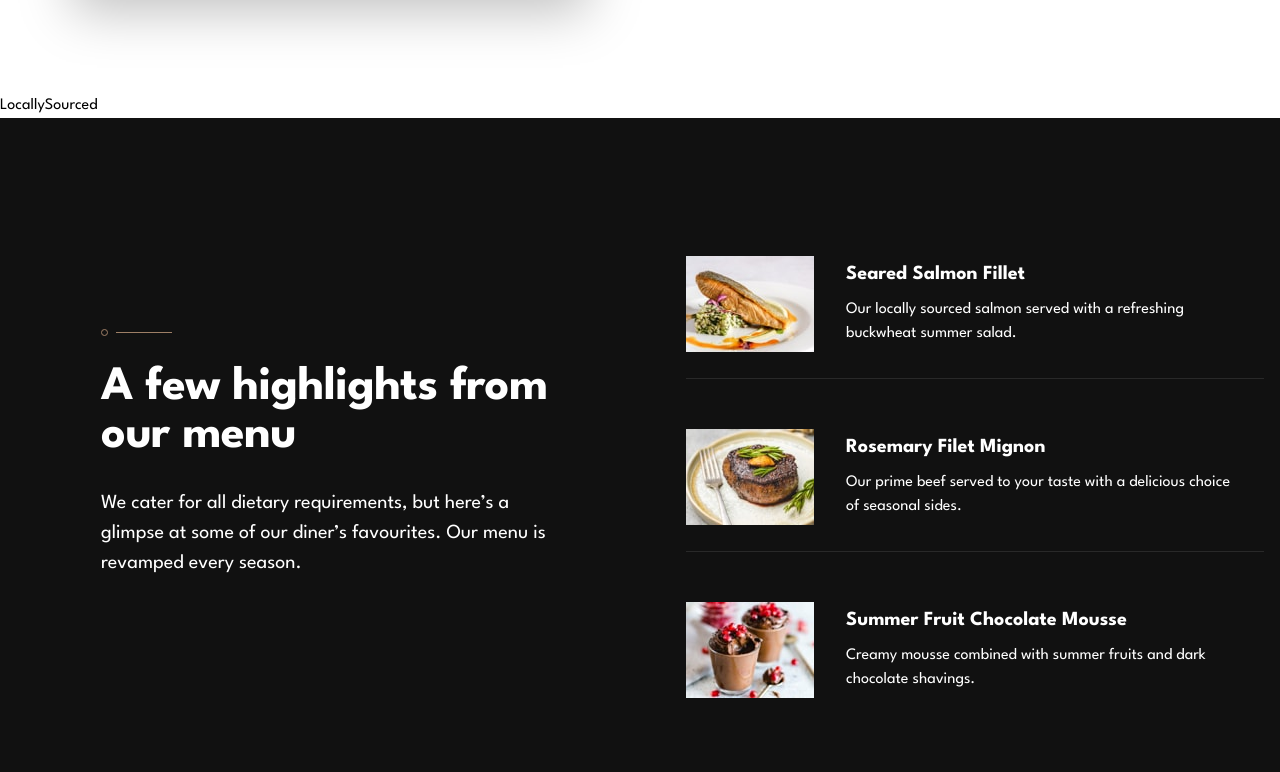
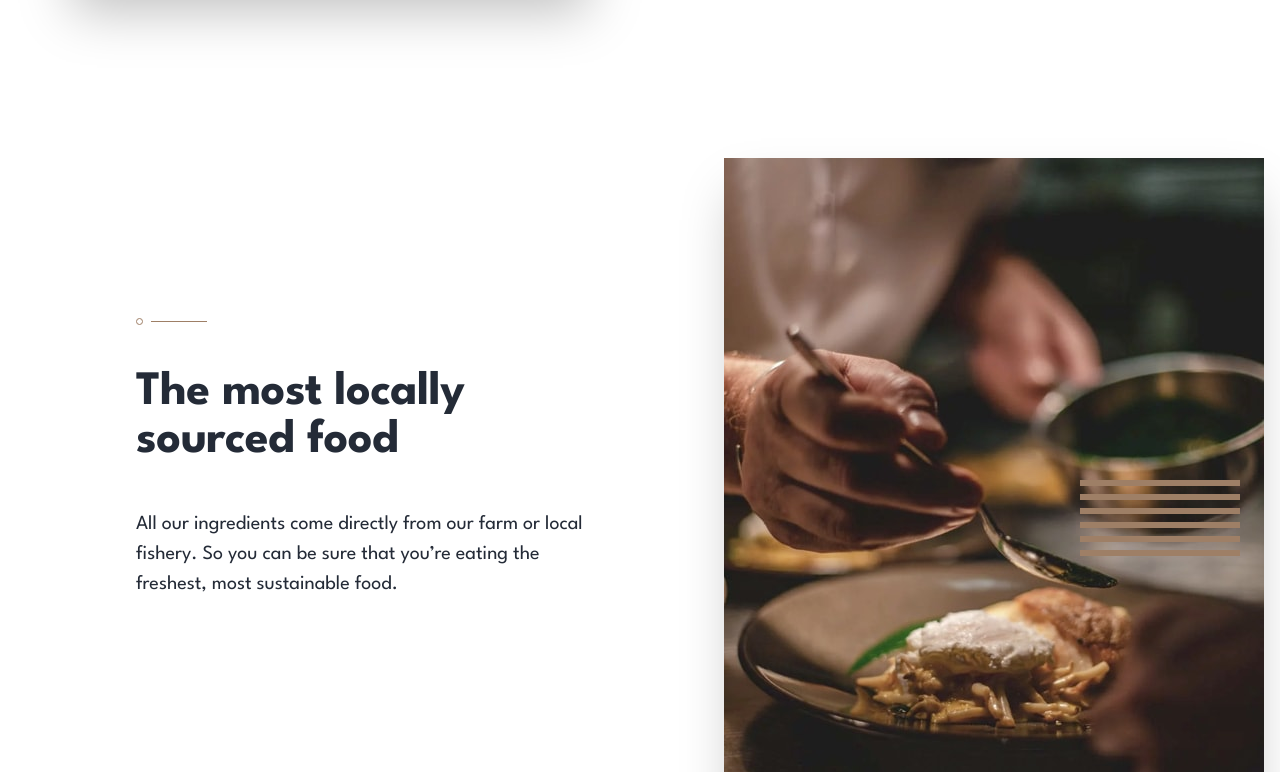
Before and after one commit to Damjan15/Dine, a Next.js app: page / in a window 1280 px wide. Shown: the part 1488-2260 px from the top of the page. Built offline with nearby package versions, Linux system fonts and the light colour scheme.

Commit message:
locally sourced section created

```diff
--- a/components/home/LocallySourced.jsx
+++ b/components/home/LocallySourced.jsx
@@ -1,7 +1,42 @@
+import Image from "next/image";
+import locallySourcedDesktop from "../../public/images/homepage/locally-sourced-desktop.jpg";
+import locallySourcedTablet from "../../public/images/homepage/locally-sourced-tablet.jpg";
+import locallySourcedMobile from "../../public/images/homepage/locally-sourced-mobile.jpg";
+import patternLines from "../../public/images/patterns/pattern-lines.svg";
+import { Divider } from "..";
+
 const LocallySourced = () => {
   return (
-    <section>LocallySourced</section>
-  )
-}
+    <section className="py-16">
+      <div className="max-w-7xl mx-auto px-4 xl:flex xl:flex-row-reverse">
+        <div className="flex flex-col items-center justify-center py-24 xl:py-0 xl:mb-[-120px]">
+          <Image
+            src={locallySourcedMobile}
+            alt="locally-sourced-mobile"
+            className="block shadow-2xl md:hidden"
+          />
+          <Image
+            src={locallySourcedTablet}
+            alt="locally-sourced-tablet"
+            className="hidden shadow-2xl md:block md:relative xl:hidden"
+          />
+          <Image
+            src={locallySourcedDesktop}
+            alt="locally-sourced-desktop"
+            className="hidden shadow-2xl xl:block"
+          />
 
-export default LocallySourced
+          <Image src={patternLines} className="hidden md:block md:absolute md:right-[35px] lg:right-[150px] xl:right-[40px] 2xl:hidden" alt="pattern-lines" />
+        </div>
+
+        <div className="flex flex-col items-center justify-center text-center px-4 space-y-6 md:max-w-[457px] md:mx-auto xl:items-start xl:text-left xl:max-w-[500px] xl:space-y-11">
+          <Divider />
+          <h3 className="text-ebonyClay font-bold text-[32px] leading-[40px] -tracking-[0.4px] md:text-[48px] md:leading-[48px]">The most locally sourced food</h3>
+          <p className="text-ebonyClay text-base leading-[28px] md:text-[20px] md:leading-[30px]">All our ingredients come directly from our farm or local fishery. So you can be sure that you’re eating the freshest, most sustainable food.</p>
+        </div>
+      </div>
+    </section>
+  );
+};
+
+export default LocallySourced;
```
